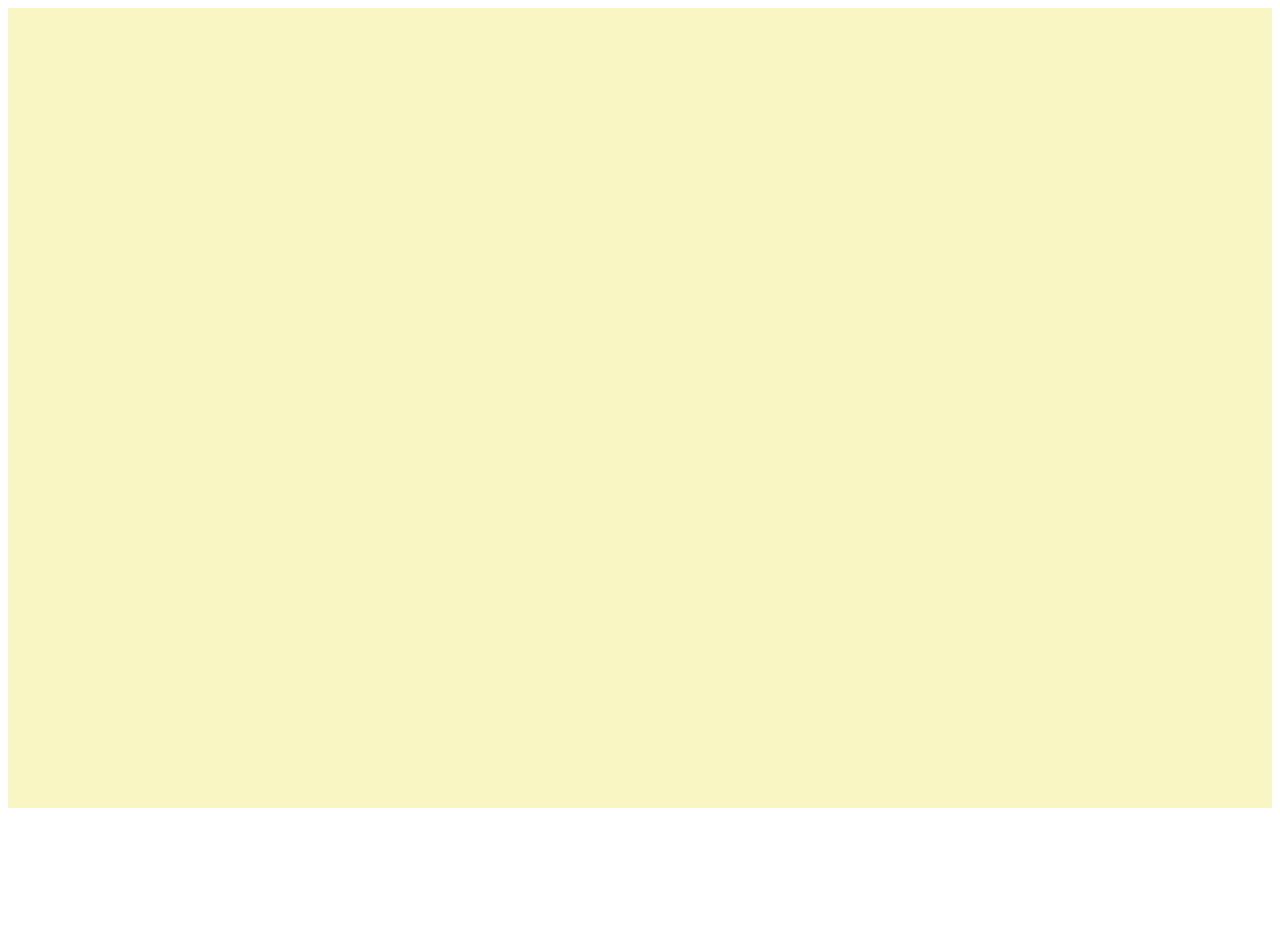
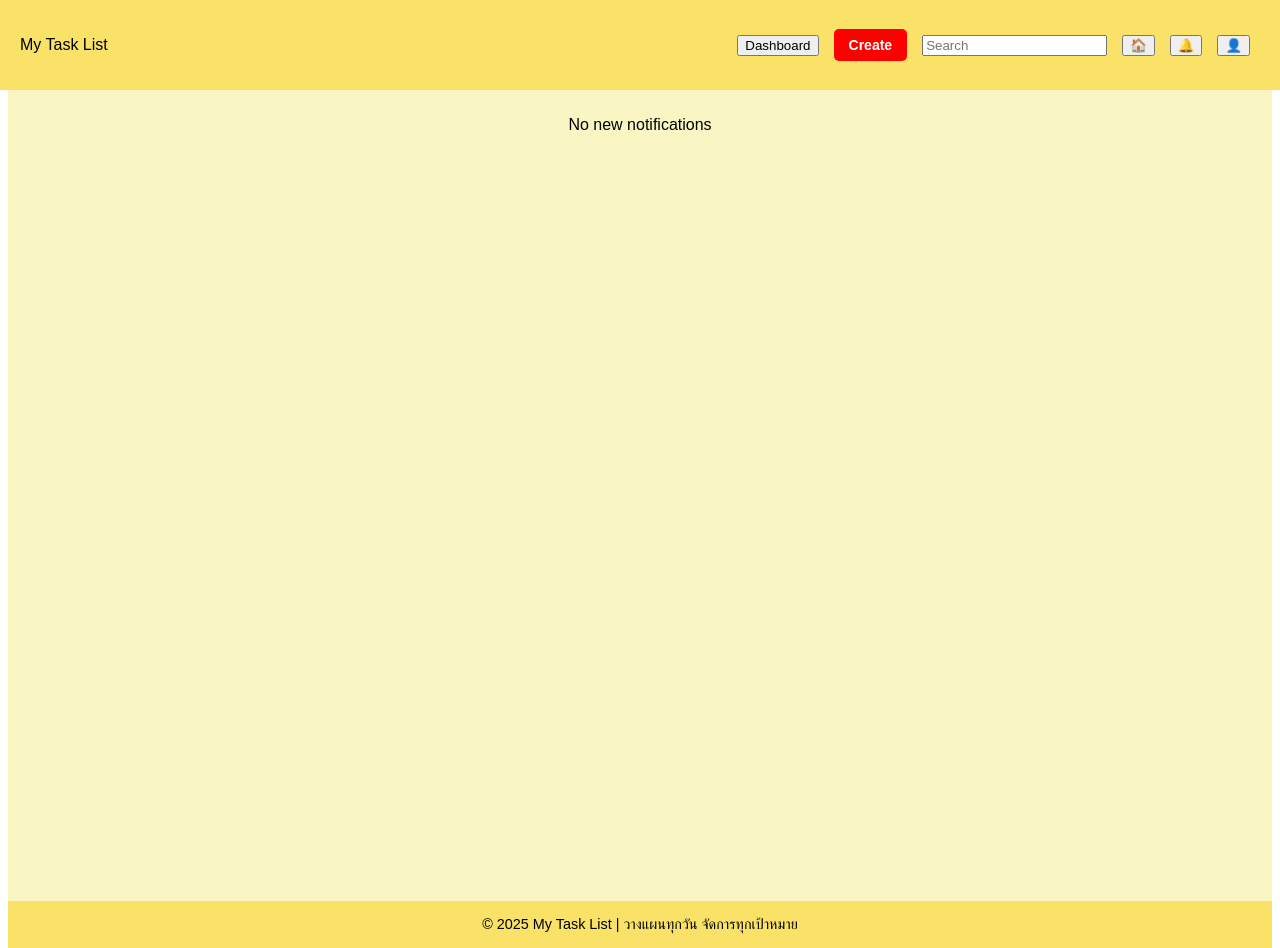
Before and after one commit to mixkie14135/Project_SA, a Vue app in the folder frontend/: page /notifications in a window 1280 px wide. Before the commit this address had no page. Before the commit the page ends 816 px from the top, so only its background shows below. Built offline with nearby package versions, Linux system fonts and the light colour scheme.

Commit message:
ระบบเสรจแล้วแจ้งเตือนเสรจแล้ว

```diff
--- a/frontend/package.json
+++ b/frontend/package.json
@@ -11,6 +11,7 @@
     "format": "prettier --write src/"
   },
   "dependencies": {
+    "jwt-decode": "^4.0.0",
     "pinia": "^3.0.1",
     "vue": "^3.5.13",
     "vue-router": "^4.5.0"
--- a/frontend/src/router/index.js
+++ b/frontend/src/router/index.js
@@ -6,6 +6,7 @@ import TaskDetail from '../views/TaskDetail.vue';
 import EditTask from '../views/EditTask.vue';
 import CreateTask from '../views/CreateTask.vue';
 import Profile from '../views/Profile.vue'; // เพิ่มหน้า Profile
+import Notifications from '../views/Notifications.vue'; // เพิ่มหน้า Notifications
 
 const routes = [
   { path: '/', component: Login },
@@ -14,7 +15,8 @@ const routes = [
   { path: '/tasks/:id', component: TaskDetail },
   { path: '/tasks/edit/:id', component: EditTask },
   { path: '/tasks/create', component: CreateTask },
-  { path: '/profile', component: Profile } // เพิ่มหน้าโปรไฟล์
+  { path: '/profile', component: Profile }, // เพิ่มหน้าโปรไฟล์
+  { path: '/notifications', component: Notifications }  // เพิ่มเส้นทางนี้
 ];
 
 const router = createRouter({
--- a/frontend/src/views/Home.vue
+++ b/frontend/src/views/Home.vue
@@ -8,7 +8,7 @@
         <button class="create-btn" @click="goToCreateTask">Create</button>
         <input type="text" placeholder="Search" class="search-bar">
         <button class="icon-btn" @click="goToHome">🏠</button> <!-- เพิ่มปุ่ม Home -->
-        <button class="icon-btn">🔔</button>
+        <button class="icon-btn" @click="goToNotifications">🔔</button>
         <button class="icon-btn" @click="goToProfile">👤</button> <!-- เปลี่ยนเส้นทางไปที่หน้า Profile -->
       </div>
     </nav>
@@ -186,6 +186,10 @@ export default {
       console.log('Navigating to Home');  // เพิ่ม log เพื่อทดสอบ
       this.$router.push('/home');
     },
+
+  goToNotifications() {
+    this.$router.push('/notifications');  // ✅ เปลี่ยนเส้นทางไปที่หน้า Notifications
+  },
 
 
   nextPage() {
--- /dev/null
+++ b/frontend/src/views/Notifications.vue
@@ -0,0 +1,256 @@
+<template>
+    <div class="notifications-container">
+      <!-- ✅ Navbar -->
+      <nav class="navbar">
+        <div class="logo">My Task List</div>
+        <div class="nav-links">
+          <button @click="goToDashboard">Dashboard</button>
+          <button class="create-btn" @click="goToCreateTask">Create</button>
+          <input type="text" placeholder="Search" class="search-bar">
+          <button class="icon-btn" @click="goToHome">🏠</button> <!-- เพิ่มปุ่ม Home -->
+          <button class="icon-btn" @click="goToNotifications">🔔</button>
+          <button class="icon-btn" @click="goToProfile">👤</button> <!-- เปลี่ยนเส้นทางไปที่หน้า Profile -->
+        </div>
+      </nav>
+
+      <!-- Content for notifications -->
+      <div class="content-wrapper">
+        <h2>Notifications</h2>
+        <div v-if="notifications.length === 0">
+          <p>No new notifications</p> <!-- แสดงข้อความว่าไม่มีการแจ้งเตือนหากไม่มีการแจ้งเตือน -->
+        </div>
+        <div v-else class="notification-cards">
+          <div v-for="(notification, index) in notifications" :key="index" class="notification-card">
+            <div class="notification-message">
+              <p>{{ notification.message }}</p>
+              <p><small>{{ new Date(notification.created_at).toLocaleString() }}</small></p>
+            </div>
+            <button @click="markAsRead(notification.notification_id)" class="mark-read-btn">Mark as Read</button>
+          </div>
+        </div>
+      </div>
+
+      <!-- ✅ Footer -->
+      <footer class="footer">© 2025 My Task List | วางแผนทุกวัน จัดการทุกเป้าหมาย</footer>
+    </div>
+  </template>
+
+  <script>
+  export default {
+    data() {
+      return {
+        notifications: [],  // เก็บการแจ้งเตือนที่ดึงมาจาก API
+      };
+    },
+    methods: {
+      goToHome() {
+        this.$router.push('/home');
+      },
+      goToProfile() {
+        this.$router.push('/profile');
+      },
+      goToDashboard() {
+        this.$router.push('/dashboard');
+      },
+      goToCreateTask() {
+        this.$router.push('/tasks/create');
+      },
+      goToNotifications() {
+        this.$router.push('/notifications');
+      },
+
+      async fetchNotifications() {
+        const token = localStorage.getItem("authToken");  // ดึง token จาก localStorage
+        if (!token) {
+          console.error("No token found");
+          return;
+        }
+
+        const decoded = this.decodeJwt(token);
+        const userId = decoded?.userId;
+
+        try {
+          const response = await fetch(`http://localhost:8800/api/notifications/${userId}`, {
+            method: 'GET',
+            headers: {
+              'Authorization': `Bearer ${token}`,
+              'Content-Type': 'application/json',
+            },
+          });
+
+          if (!response.ok) {
+            throw new Error('Failed to fetch notifications');
+          }
+
+          const data = await response.json();
+          this.notifications = data;
+        } catch (error) {
+          console.error("Error fetching notifications:", error);
+        }
+      },
+
+      decodeJwt(token) {
+        const base64Url = token.split('.')[1];
+        const base64 = base64Url.replace(/-/g, '+').replace(/_/g, '/');
+        const decodedData = JSON.parse(atob(base64));
+        return decodedData;
+      },
+
+      async markAsRead(notificationId) {
+        const token = localStorage.getItem("authToken");
+        if (!token) {
+          console.error("No token found");
+          return;
+        }
+
+        try {
+          const response = await fetch(`http://localhost:8800/api/notifications/${notificationId}/read`, {
+            method: 'PUT',
+            headers: {
+              'Authorization': `Bearer ${token}`,
+              'Content-Type': 'application/json',
+            },
+          });
+
+          const data = await response.json();
+          if (response.ok) {
+            alert(data.message);
+            this.notifications = this.notifications.filter(notification => notification.notification_id !== notificationId);
+          } else {
+            alert(data.error || "Failed to mark notification as read");
+          }
+        } catch (error) {
+          console.error("Error marking notification as read:", error);
+        }
+      }
+    },
+
+    mounted() {
+      this.fetchNotifications();
+    }
+  };
+  </script>
+
+  <style scoped>
+  .notifications-container {
+    font-family: Arial, sans-serif;
+    display: flex;
+    flex-direction: column;
+    align-items: center;
+    min-height: 100vh;
+    background: #f9f6c3;
+    width: 100%;
+    position: relative;
+    padding-top: 80px;
+    padding-bottom: 200px; /* ✅ ป้องกันไม่ให้ Footer ทับ Pagination */
+  }
+
+  .content-wrapper {
+    width: 80%;
+    max-width: 1000px;
+    text-align: center;
+    padding-top: 80px;
+    margin-top: 20px;
+  }
+
+  .notification-cards {
+    display: grid;
+    grid-template-columns: repeat(auto-fill, minmax(300px, 1fr));
+    gap: 20px;
+    margin-top: 20px;
+  }
+
+  .notification-card {
+    background-color: #fff;
+    padding: 15px;
+    border-radius: 8px;
+    box-shadow: 0 4px 10px rgba(0, 0, 0, 0.1);
+    transition: transform 0.3s ease-in-out;
+  }
+
+  .notification-card:hover {
+    transform: scale(1.05);
+  }
+
+  .notification-message p {
+    margin: 5px 0;
+  }
+
+  .mark-read-btn {
+    background: #f9e267;
+    color: black;
+    padding: 8px 15px;
+    border-radius: 5px;
+    font-size: 14px;
+    font-weight: bold;
+    border: none;
+    cursor: pointer;
+    margin-top: 10px;
+  }
+
+  .mark-read-btn:hover {
+    background: darkorange;
+  }
+
+  .footer {
+    width: 100%;
+    background: #f9e267;
+    padding: 15px 0;
+    text-align: center;
+    font-size: 0.9rem;
+    position: absolute;
+    bottom: 0;
+    left: 0;
+  }
+
+  .navbar {
+    width: 100%;
+    background: #f9e267;
+    padding: 15px 20px;
+    display: flex;
+    justify-content: space-between;
+    align-items: center;
+    position: fixed;
+    top: 0;
+    left: 0;
+    height: 60px;
+    z-index: 1000;
+  }
+
+  .create-btn {
+    background: red;
+    color: white;
+    padding: 8px 15px;
+    border-radius: 5px;
+    font-size: 14px;
+    font-weight: bold;
+    border: none;
+    cursor: pointer;
+  }
+
+  .create-btn:hover {
+    background: darkred;
+  }
+
+  .nav-links {
+    display: flex;
+    align-items: center;
+    gap: 15px;
+    margin-right: 50px;
+  }
+
+  body {
+    font-family: 'Kanit', sans-serif;
+  }
+
+  @media (max-width: 1024px) {
+    .navbar {
+      flex-direction: column;
+    }
+
+    .nav-links {
+      flex-direction: column;
+      align-items: center;
+    }
+  }
+  </style>
--- a/frontend/src/views/Profile.vue
+++ b/frontend/src/views/Profile.vue
@@ -8,7 +8,7 @@
           <button class="create-btn" @click="goToCreateTask">Create</button>
           <input  type="text" placeholder="Search" class="search-bar">
           <button class="icon-btn" @click="goToHome">🏠</button> <!-- ปุ่ม Home -->
-          <button class="icon-btn">🔔</button>
+          <button class="icon-btn" @click="goToNotifications">🔔</button>
           <button class="icon-btn" @click="goToProfile">👤</button> <!-- เปลี่ยนเส้นทางไปที่หน้า Profile -->
         </div>
       </nav>
@@ -126,6 +126,11 @@
       goToHome() {
         this.$router.push('/home');
       },
+
+      goToNotifications() {
+        this.$router.push('/notifications');  // ✅ เปลี่ยนเส้นทางไปที่หน้า Notifications
+      },
+
 
       // ฟังก์ชันสำหรับเปลี่ยนเส้นทางไปยังหน้า Profile
       goToProfile() {
```
Also changed, not shown: 1 other file (tests, documents, lock files or other folders).
